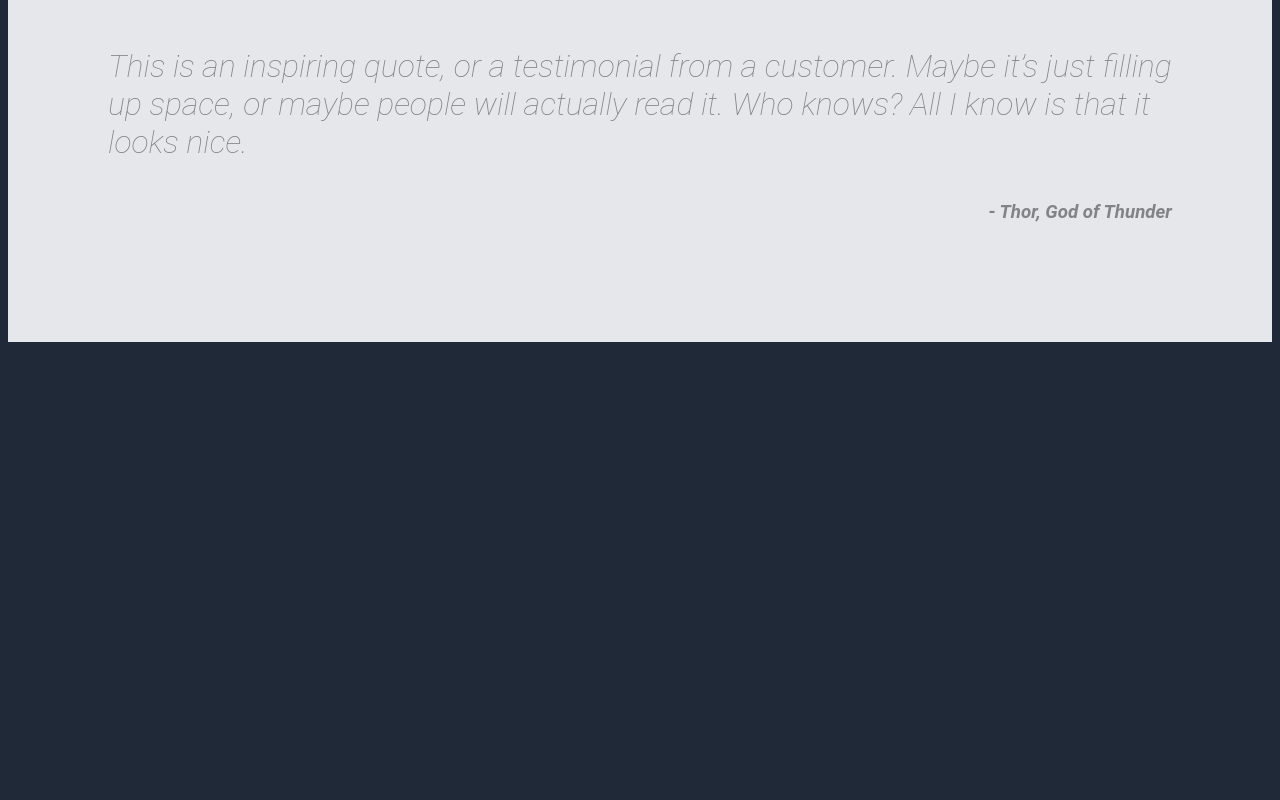
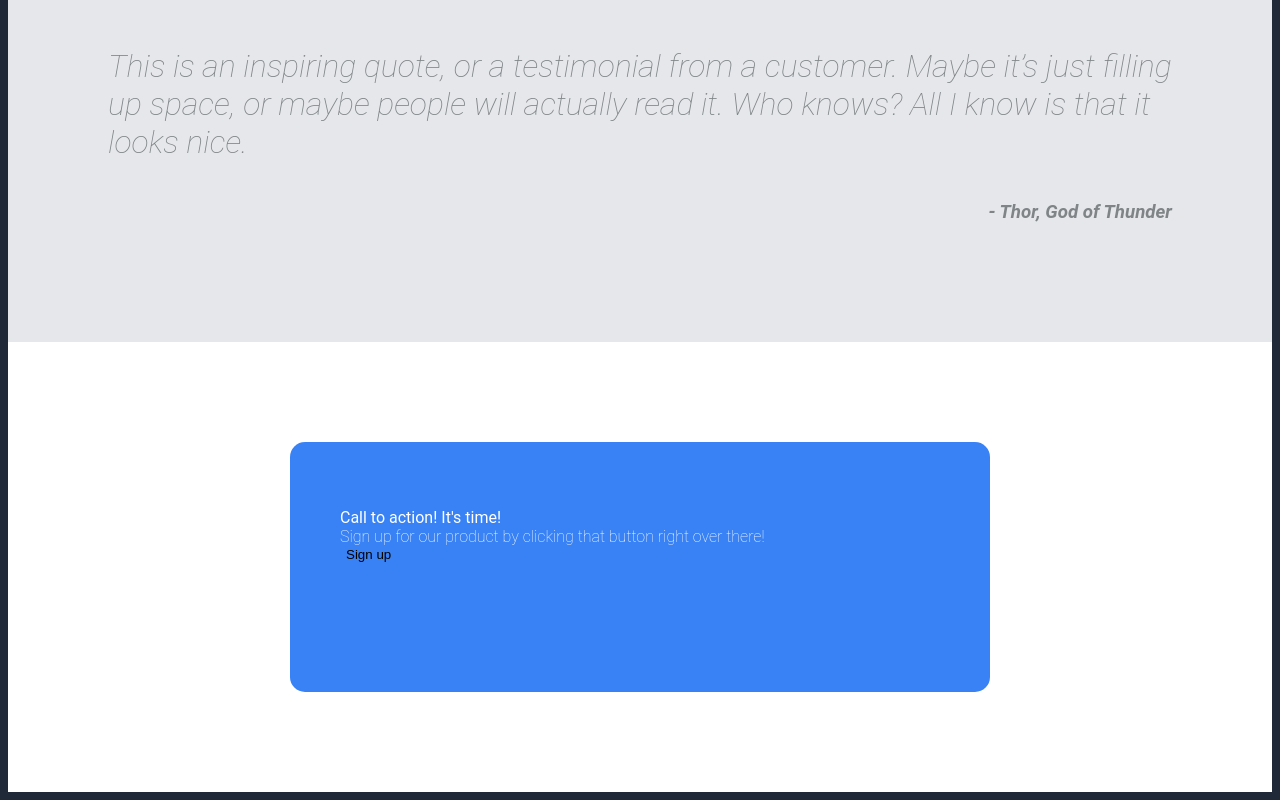
Before and after one commit to thorntonjb/odin-landing-page, a plain HTML site: page index.html in a window 1280 px wide. Shown: the part 857-1657 px from the top of the page. Before the commit the page ends 1207 px from the top, so only its background shows below. Drawn offline with Linux system fonts and the light colour scheme.

Commit message:
Add color and generic formatting to call to action

```diff
--- a/index.html
+++ b/index.html
@@ -65,6 +65,14 @@
                 </div>
             </div>
 
+            <div class="action">
+                <div class="rect">
+                    <p class="subtext">Call to action! It's time!</p>
+                    <p class="subtext" id="sub">Sign up for our product by clicking that button right over there!</p>
+                    <button class="final">Sign up</button>
+                </div>
+
+            </div>
 
         </div>
 
--- a/styles.css
+++ b/styles.css
@@ -146,3 +146,38 @@ img.placeholder {
     display: flex;
     justify-content: end;
 }
+
+.action {
+    display: flex;
+    justify-content: center;
+    align-items: center;
+}
+
+.rect {
+    width: 600px;
+    height: 150px;
+    background: #3882F6;
+    border-radius: 15px;
+    margin: 100px;
+    padding: 50px;
+}
+
+.final {
+    display: flex;
+    align-items: center;
+    background:#3882F6;
+    border:white;
+    border-radius: 15px;
+}
+
+.subtext {
+    display: flex;
+    align-items: center;
+    color: white;
+    margin-bottom: 0px;
+}
+
+.subtext#sub {
+    font-weight: lighter;
+    margin: 0px;
+}
```
